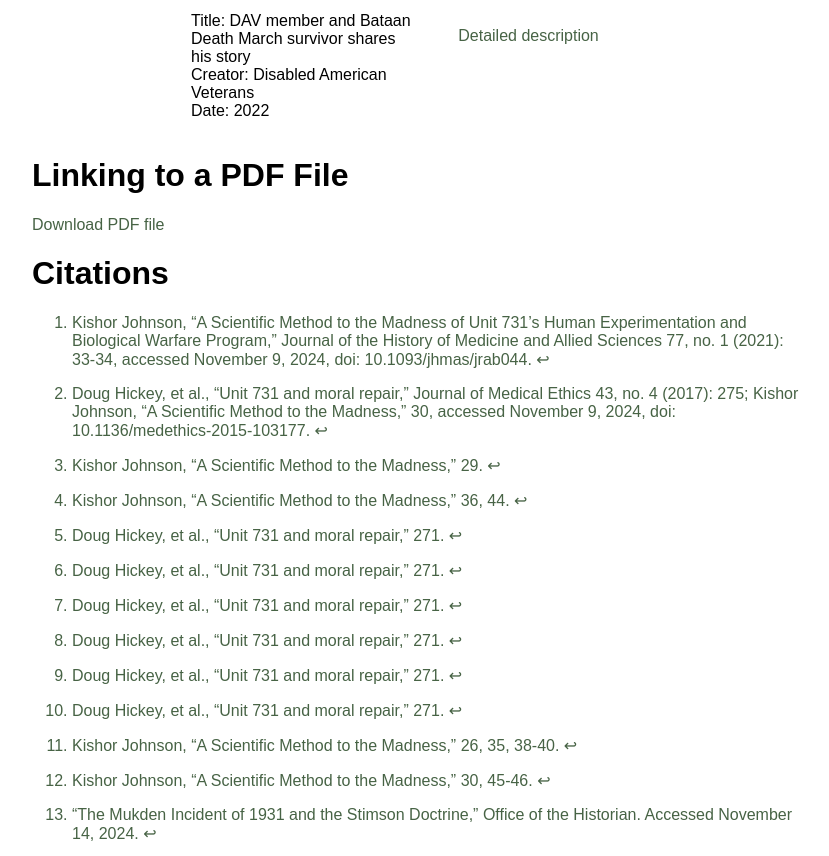
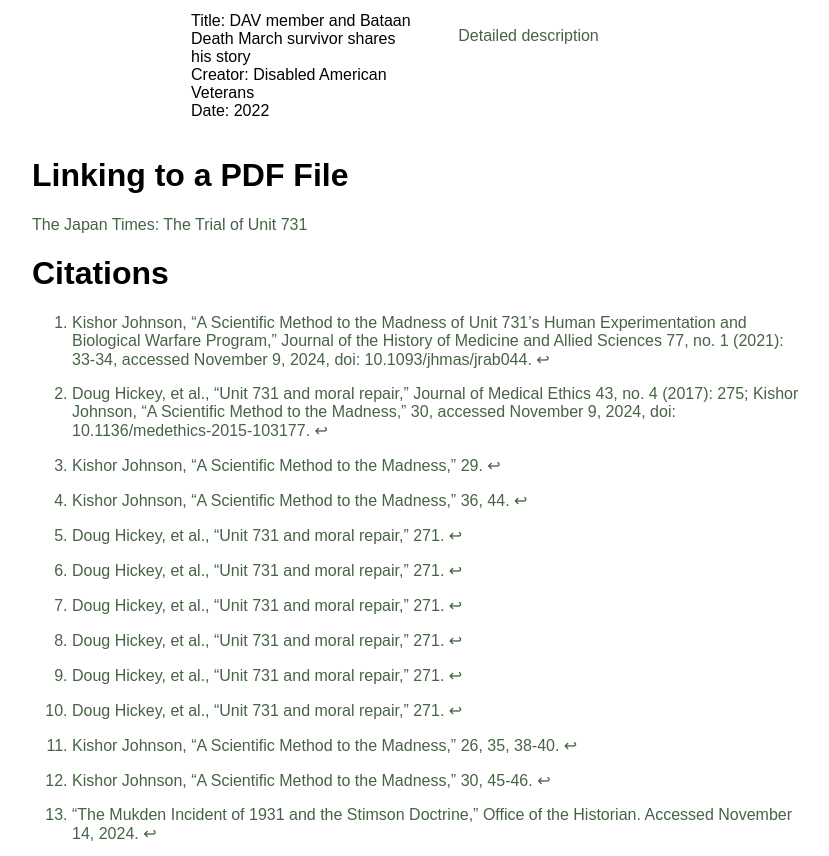
Before and after one commit to WaLazzara/LAZZARA-WILLIAM-WOH3931, a Jekyll site: the page built from 002_analysis.md, in a window 1280 px wide and 900 px high, scrolled down 6631 px, cut to the strip 44-900 px from the top of the window. Shown: the whole strip, without its empty margins (224-1053 px from the left). Built offline with Jekyll 4.4.1, drawn with Linux system fonts in a browser that asks for light colours.

Commit message:
Update 002_analysis.md

```diff
--- a/002_analysis.md
+++ b/002_analysis.md
@@ -116,6 +116,6 @@ When they finally completed this overwhelming journey and the Japanese soldiers
 
 # Linking to a PDF File
 
-[Download PDF file]({{ site.baseurl }}/media_files/pdfs/newspaper1942.pdf)
+[The Japan Times: The Trial of Unit 731]({{site.baseurl}}media_files/The_trial_of_Unit_731.pdf)
 
 # Citations
```
